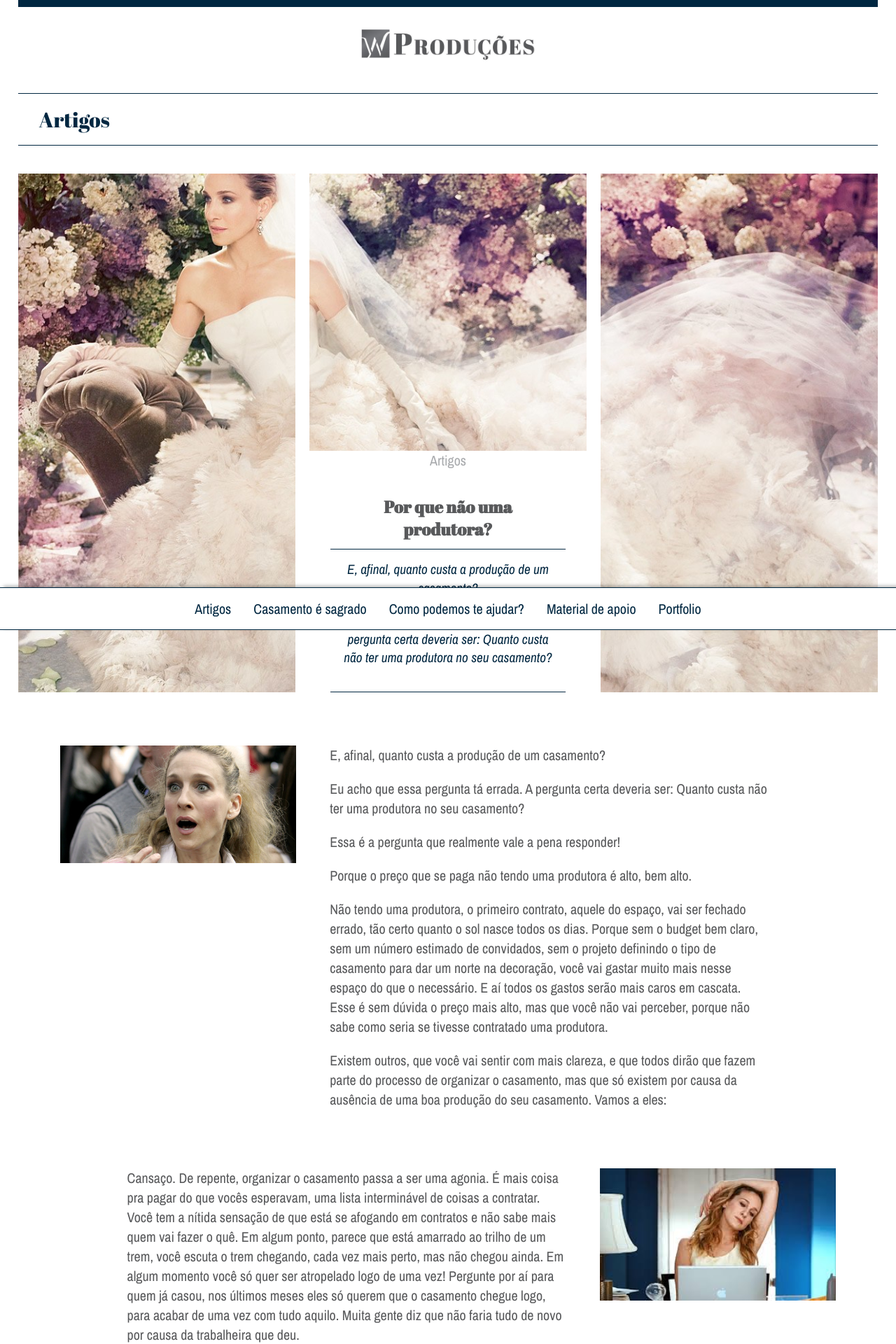
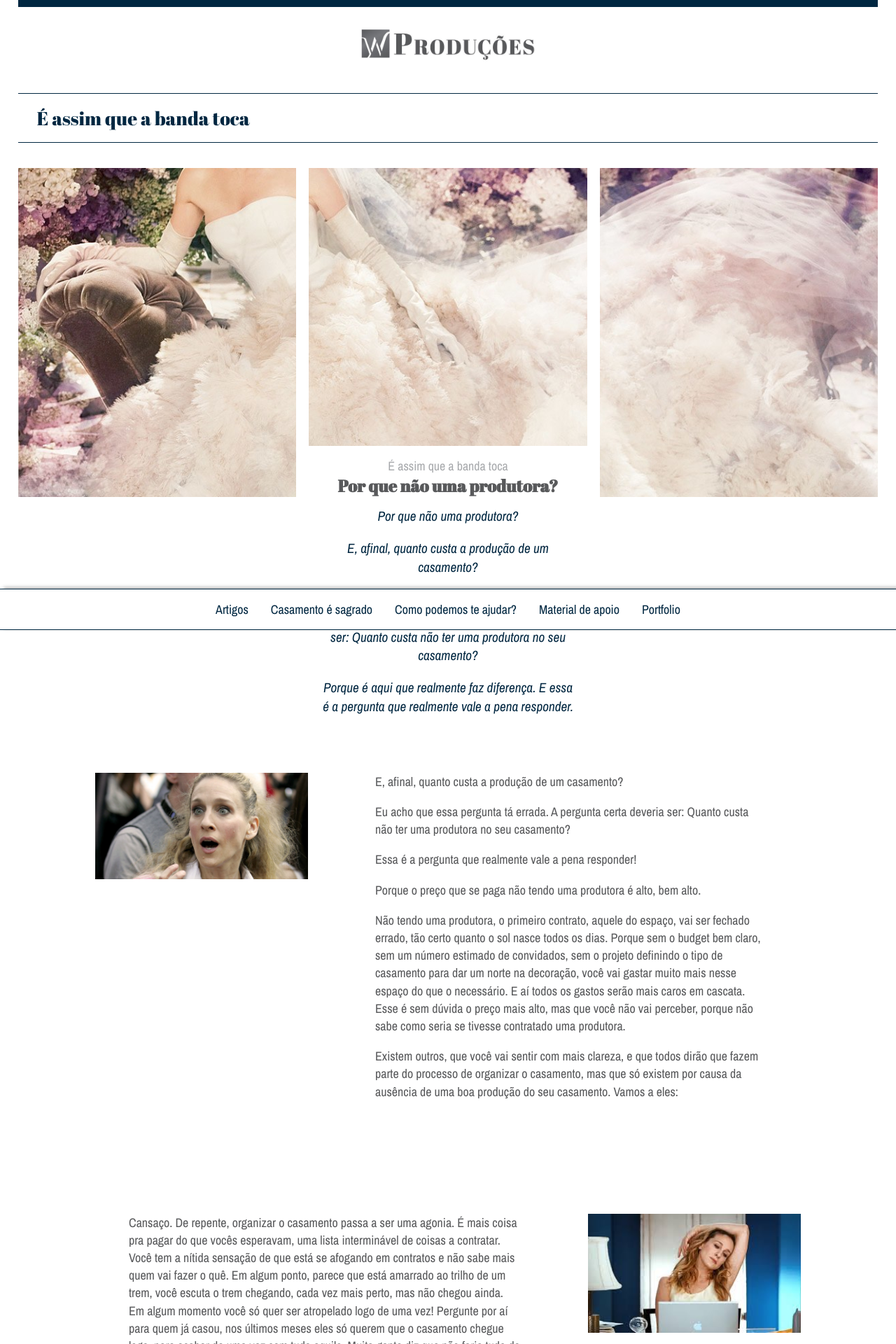
Before and after one commit to w-produtora/w-produtora.github.io, a Jekyll site: the page built from _posts/2019-03-02-porque-nao-produtora.md, in a window 1280 px wide. Shown: the top 1920 px of the page at 70% size. Built offline with Jekyll 4.4.1, drawn with Linux system fonts in a browser that asks for light colours; nearby versions of some CDN libraries.

Commit message:
Artigos layout

```diff
--- a/_layouts/posts.html
+++ b/_layouts/posts.html
@@ -12,12 +12,9 @@ layout: default
   	<div class="copy-hero_gapesq"></div>
 
       <div class="copy-hero_content">
+        <div class="copy-hero_title">
         	<p class="artigos-tag">{{ page.tag }}</p>
-      <div class="copy-hero_title">
           <h1>{{ page.title }}</h1>
-      </div>
-      <div class="copy-hero_meta">
-  		<blockquote>{{ page.meta | markdownify }}</blockquote>
         </div>
       </div>
 
@@ -26,7 +23,9 @@ layout: default
 
   </div>
 
-
+  <div class="copy-hero_meta">
+    <blockquote>{{ page.meta | markdownify }}</blockquote>
+  </div>
 
 
   <div class="copy-content">
--- a/_posts/2019-03-02-porque-nao-produtora.md
+++ b/_posts/2019-03-02-porque-nao-produtora.md
@@ -4,14 +4,18 @@ img: /img/porque-produtora.jpg
 img-post: /img/porque-produtora-post.jpg
 layout: posts
 tipo: home
-tag: Artigos
+tag: É assim que a banda toca
 category: [artigos]
 permalink: /porque-nao-produtora/
 cta: Quer entender exatamente como funciona o nosso atendimento?
 meta: |
+  Por que não uma produtora?
+
   E, afinal, quanto custa a produção de um casamento?
 
-  Eu acho que essa pergunta tá errada. A pergunta certa deveria ser: Quanto custa não ter uma produtora no seu casamento?
+  Essa é a pergunta mais comum, mas eu acho que essa pergunta está errada. A pergunta certa deveria ser: Quanto custa não ter uma produtora no seu casamento?
+
+  Porque é aqui que realmente faz diferença. E essa é a pergunta que realmente vale a pena responder.
 ---
 
 <div class="esq-img">
--- a/css/style.css
+++ b/css/style.css
@@ -24,7 +24,7 @@ body {
   background: #fff;
   color: var(--azul);
   font-family: 'Archivo Narrow', sans-serif;
-  font-size: 20px;
+  font-size: 18px;
 }
 
 img { width: 100%; }
@@ -226,6 +226,7 @@ header {
 .artigos-tag {
   color: var(--cinza-claro);
   margin-bottom: 0;
+  margin-top: 1rem;
 }
 
 /* POSTS */
@@ -271,9 +272,9 @@ header {
 }
 
 .copy-hero_title h1 {
-  padding: .5em 2em;
   text-align: center;
   font-size: 1.5rem;
+  margin-top: 0;
 }
 
 
@@ -290,11 +291,16 @@ header {
 .copy-hero_meta {
   font-style: italic;
   font-size: 1.5em;
-  border-bottom: var(--bd-azul);
-  border-top: var(--bd-azul);
   padding: .5em;
   text-align: center;
   margin: 0 1em 0;
+  display: grid;
+  grid-template-columns: repeat(3, 1fr);
+  grid-gap: 1em;
+}
+
+.copy-hero_meta > blockquote {
+  grid-column: 2/3;
 }
 
 .copy-hero_gapdir {
@@ -307,33 +313,32 @@ header {
 }
 
 .copy-content {
-  margin: 3em;
   display: grid;
   grid-template-columns: repeat(3, 1fr);
   grid-gap: 3rem;
+  max-width: 63rem;
+  margin: 0 auto;
 }
 
 
 .copy-content > .esq-img {
   grid-column: 1/2;
-  margin-top: 1rem;
+  margin-top: 3rem;
 }
 
 .copy-content > .esq-p {
   grid-column: 1/3;
-  margin-top: 1rem;
-  margin-left: 6rem;
+  margin: 3rem;
 }
 
 .copy-content > .dir-img {
   grid-column: 3/4;
-  margin-top: 1rem;
+  margin-top: 3rem;
 }
 
 .copy-content > .dir-p {
   grid-column: 2/-1;
-  margin-top: 1rem;
-  margin-right: 6rem;
+  margin: 3rem;
 }
 
 .is-fixed {
```
Also changed, not shown: _posts/2019-05-02-5-erros.md (+1 -1 lines). Lines whose indentation alone changed are shown as unchanged.
